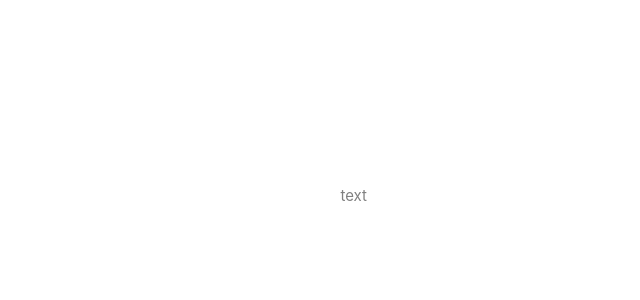
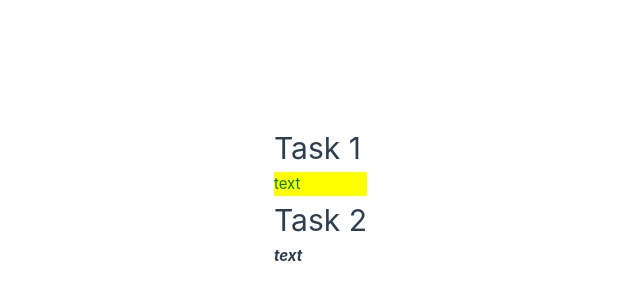
Before and after one commit to bendyou/vue_test, a Vue app: page / in a window 1280 px wide. Shown: the part 204-504 px from the top of the page, without its empty margins (273-913 px from the left). Built offline with nearby package versions, Linux system fonts and the light colour scheme.

Commit message:
Initial commit in task_42

```diff
--- a/src/App.vue
+++ b/src/App.vue
@@ -1,23 +1,21 @@
 <template>
-  <p :class="{ valid: isValid, disabled: isDisabled }">text</p>
+  <div>
+    <h1>Task 1</h1>
+    <p :style="{ color: 'green', backgroundColor: 'yellow' }">
+      text
+    </p>
+
+    <h1>Task 2</h1>
+    <p :style="{ fontWeight: 'bold', fontStyle: 'italic' }">
+      text
+    </p>
+  </div>
 </template>
 
 <script>
 export default {
   data() {
-    return {
-      isValid: true,
-      isDisabled: true
-    };
+    return {};
   }
 }
 </script>
-
-<style scoped>
-.valid {
-  color: green;
-}
-.disabled {
-  color: gray;
-}
-</style>
```
